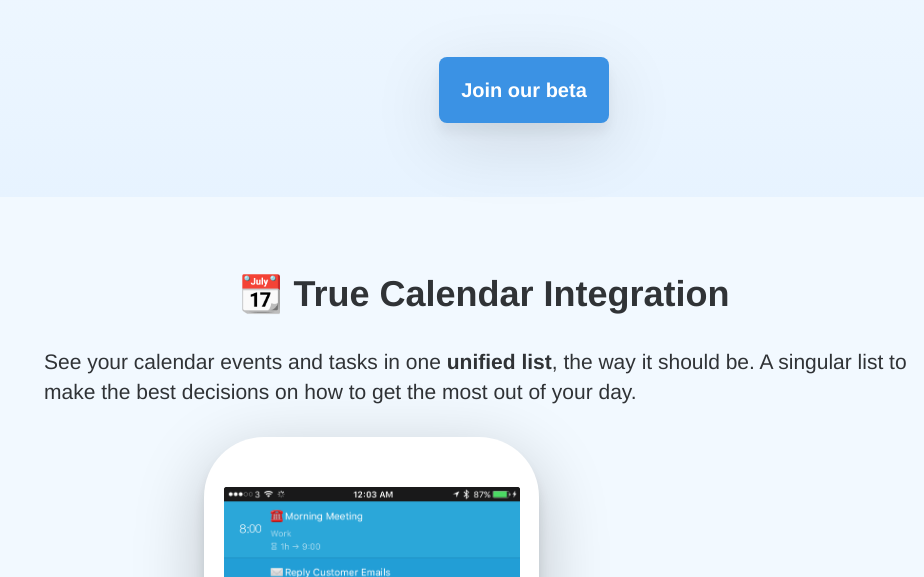
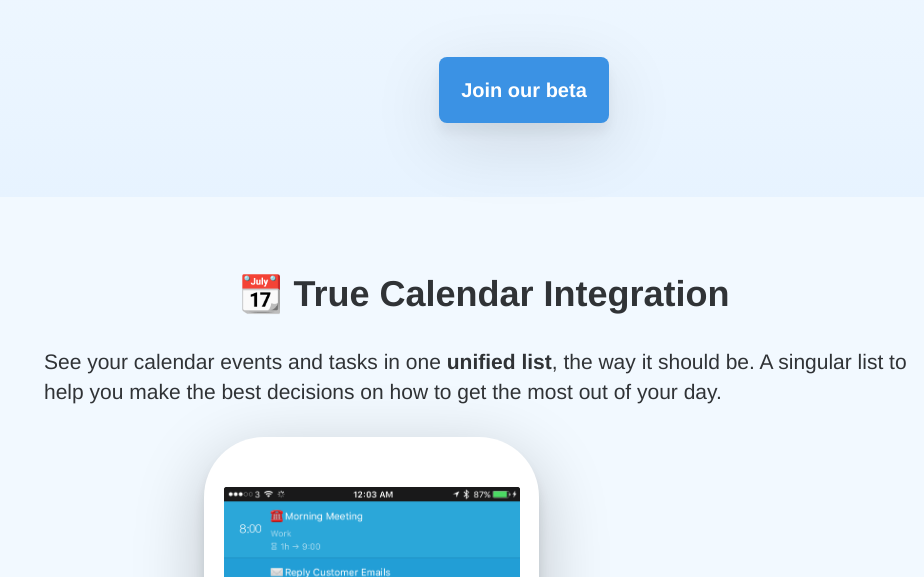
Before and after one commit to leotumwattana/SortedV2LandingPage, a plain HTML site: page index.html in a window 1280 px wide. Shown: the part 223-800 px from the top of the page, without its empty margins (356-1280 px from the left). Drawn offline with nearby package versions, Linux system fonts and the light colour scheme.

Commit message:
Tweak unified list message

```diff
--- a/index.html
+++ b/index.html
@@ -36,7 +36,7 @@
       <div class="row">
         <div class="heading large-10 large-offset-1 columns">
           <h1>📆 True Calendar Integration</h1>
-          <p>See your calendar events and tasks in one <b>unified list</b>, the way it should be. A singular list to make the best decisions on how to get the most out of your day.</p>
+          <p>See your calendar events and tasks in one <b>unified list</b>, the way it should be. A singular list to help you make the best decisions on how to get the most out of your day.</p>
         </div>
       </div>
       <div class="row">
```
